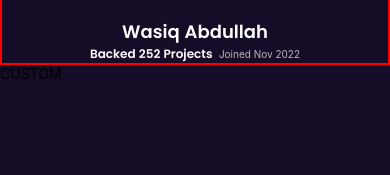
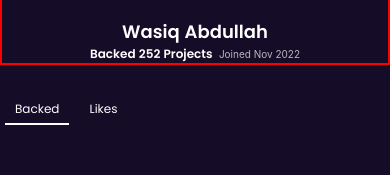
Before and after one commit to chwasiq0569/FundFU_CrowdFundingMobileApp, a React Native app: screen /SplashScreen in a window 390 px wide. Shown: the part 254-429 px from the top of the page. Built offline with nearby package versions, Linux system fonts and the light colour scheme.

Commit message:
Implemented Tabs

```diff
--- a/components/CustomTabs.js
+++ b/components/CustomTabs.js
@@ -1,20 +1,54 @@
 import React from 'react';
 import { StyleSheet, Text, View } from 'react-native';
 
+
+const createList = (list) => {
+    return list.map((l, i) => {
+        return { id: i, title: l, active: i == 0 ? true : false };
+    });
+};
+
 const CustomTabs = () => {
+    const list = ["Backed", "Likes"];
+    const [tabs, setTabs] = React.useState(createList(list))
+    const [tabSelected, setTabSelected] = React.useState("");
+
+    const selectItem = (selectedItem) => {
+        setTabSelected(selectedItem);
+        let updatedList = tabs.map((item) =>
+            item.id === selectedItem.id
+                ? { ...selectedItem, active: true }
+                : { ...item, active: false }
+        );
+        setTabs(updatedList);
+    };
+
     return (<View>
-        <Text>CUSTOM</Text>
+        <View style={styles.tabContainer}>
+            {tabs.map(item => <Text key={item?.id} onPress={() => selectItem(item)} style={item?.active ? [styles.tabStyles, styles.tabStylesActive] : styles.tabStyles}>{item?.title}</Text>)}
+        </View>
+        <View style={styles.tabContent}>
+        </View>
     </View>);
 }
 
 const styles = StyleSheet.create({
-    container: {
-        width: "100%",
-        height: "100%",
-        // alignItems: "center",
-        // justifyContent: "center",
-        backgroundColor: "#150C27"
+    tabContainer: {
+        flexDirection: "row",
+        marginTop: 30
     },
+    tabStyles: {
+        paddingHorizontal: 10,
+        marginHorizontal: 5,
+        paddingVertical: 5,
+        color: "white",
+        fontFamily: 'PoppinsRegular',
+        fontSize: 12
+    },
+    tabStylesActive: {
+        borderBottomWidth: 2,
+        borderBottomColor: "white",
+    }
 });
 
 export default CustomTabs;
```
